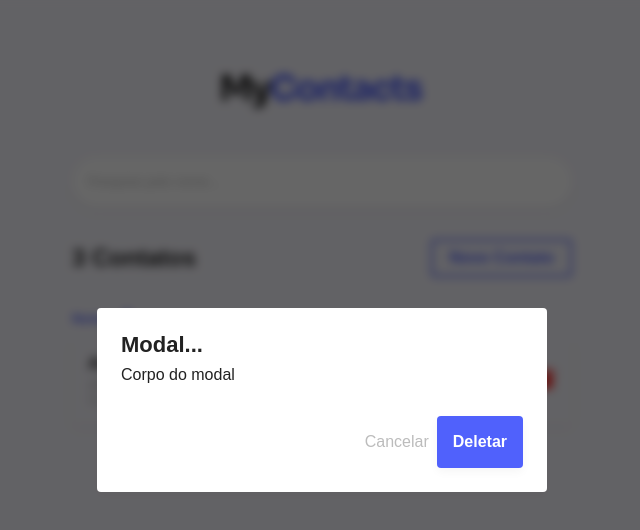
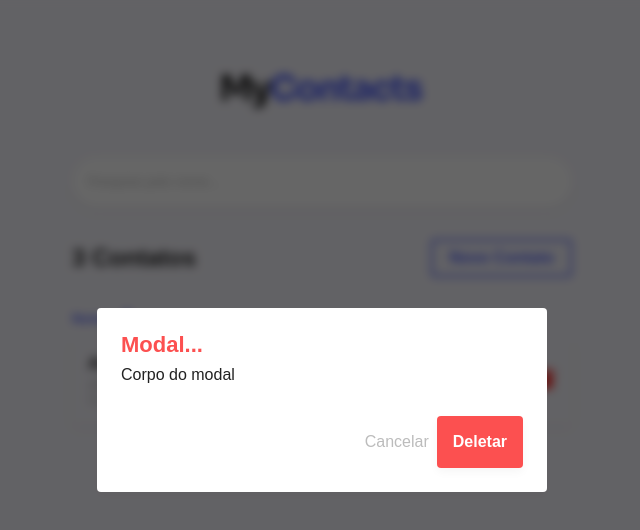
Before and after one commit to alex01sander/Mycontact, a React (Vite) app in the folder fe/: page / in a window 1280 px wide. Shown: the top 530 px of the page, without its empty margins (318-958 px from the left). Built offline with nearby package versions, Linux system fonts and the light colour scheme.

Commit message:
Feat: Custon Modal

```diff
--- a/fe/src/assets/styles/themes/default.js
+++ b/fe/src/assets/styles/themes/default.js
@@ -11,5 +11,10 @@
       900: '#222222',
       200: '#BCBCBC',
     },
+    danger:{
+      light: '#F97171 ',
+      main: '#FC5050',
+      dark: '#F63131',
+    }
   },
 };
--- a/fe/src/components/Button.js
+++ b/fe/src/components/Button.js
@@ -1,4 +1,4 @@
-import { styled } from "styled-components";
+import { styled, css } from "styled-components";
 
 export default styled.button`
 
@@ -25,4 +25,16 @@
         background: #ccc;
         cursor: default;
     }
+
+    ${({ danger, theme }) => danger && css`
+        background: ${theme.colors.danger.main };
+
+        &:hover{
+        background: ${ theme.colors.danger.light};
+    }
+
+    &:active{
+        background: ${ theme.colors.danger.dark};
+    }
+    `}
 `;
--- a/fe/src/components/Modal/Modal.jsx
+++ b/fe/src/components/Modal/Modal.jsx
@@ -1,10 +1,11 @@
+import PropTypes from 'prop-types'
 import { Container, Overlay, Footer } from "./styles"
 import Button from '../Button'
 
-export default function Modal(){
+export default function Modal({danger}){
     return(
         <Overlay>
-            <Container>
+            <Container danger={danger}>
                  <h1>Modal...</h1>
                  <p>Corpo do modal</p>
 
@@ -12,7 +13,7 @@
                     <button type="button" className="cancel-button">
                         Cancelar
                     </button>
-                    <Button type="button">Deletar</Button>
+                    <Button type="button" danger={danger}>Deletar</Button>
                  </Footer>
             </Container>
 
@@ -20,3 +21,11 @@
 
     )
 }
+
+Modal.propTypes = {
+    danger: PropTypes.bool,
+}
+
+Modal.defaultProps = {
+    danger: false,
+}
--- a/fe/src/components/Modal/styles.js
+++ b/fe/src/components/Modal/styles.js
@@ -22,6 +22,9 @@
 
     h1{
         font-size: 22px;
+        color: ${({ theme, danger }) => (
+            danger ? theme.colors.danger.main : theme.colors.gray[900]
+        )}
     }
 
     p{
--- a/fe/src/pages/Home/index.jsx
+++ b/fe/src/pages/Home/index.jsx
@@ -8,7 +8,7 @@
   return (
     <Container>
 
-      <Modal />
+      <Modal danger/>
       <InputSearchContainer>
         <input type="text" placeholder="Pesquise pelo nome..." />
       </InputSearchContainer>
```
